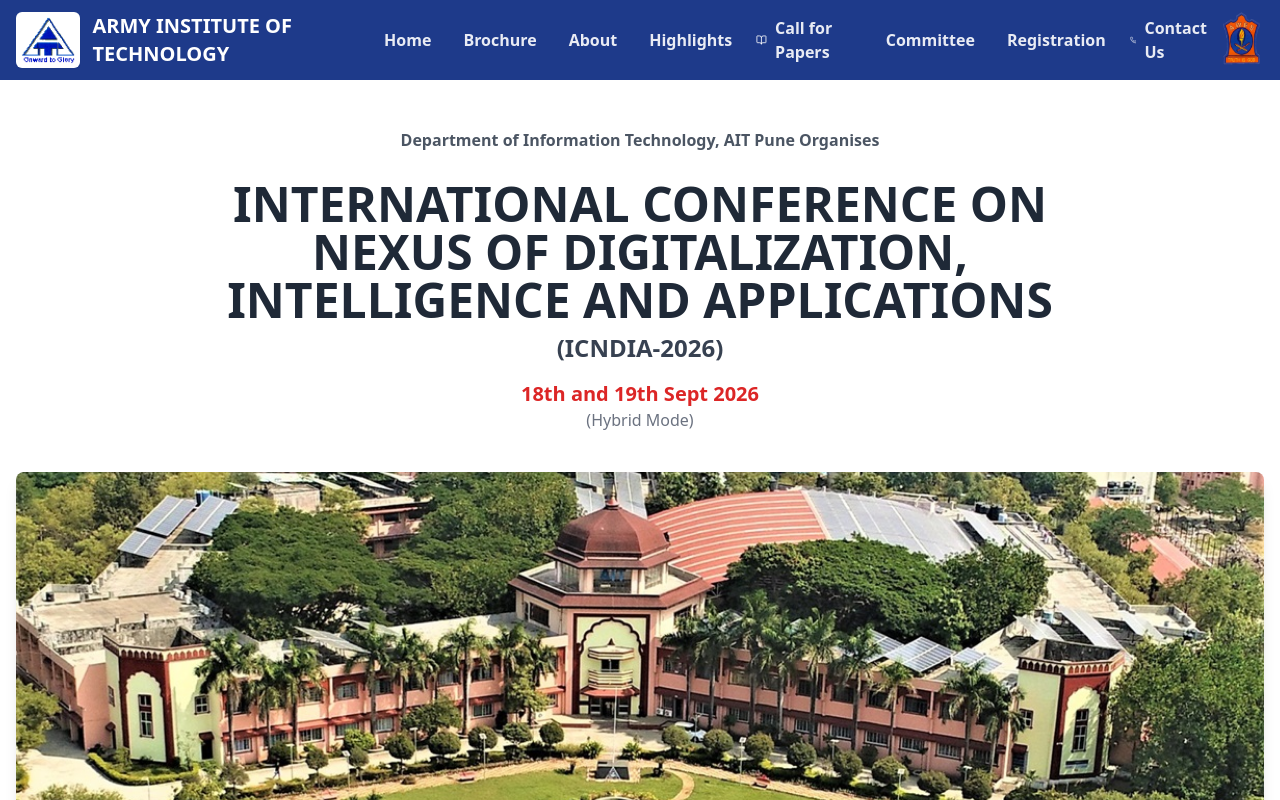
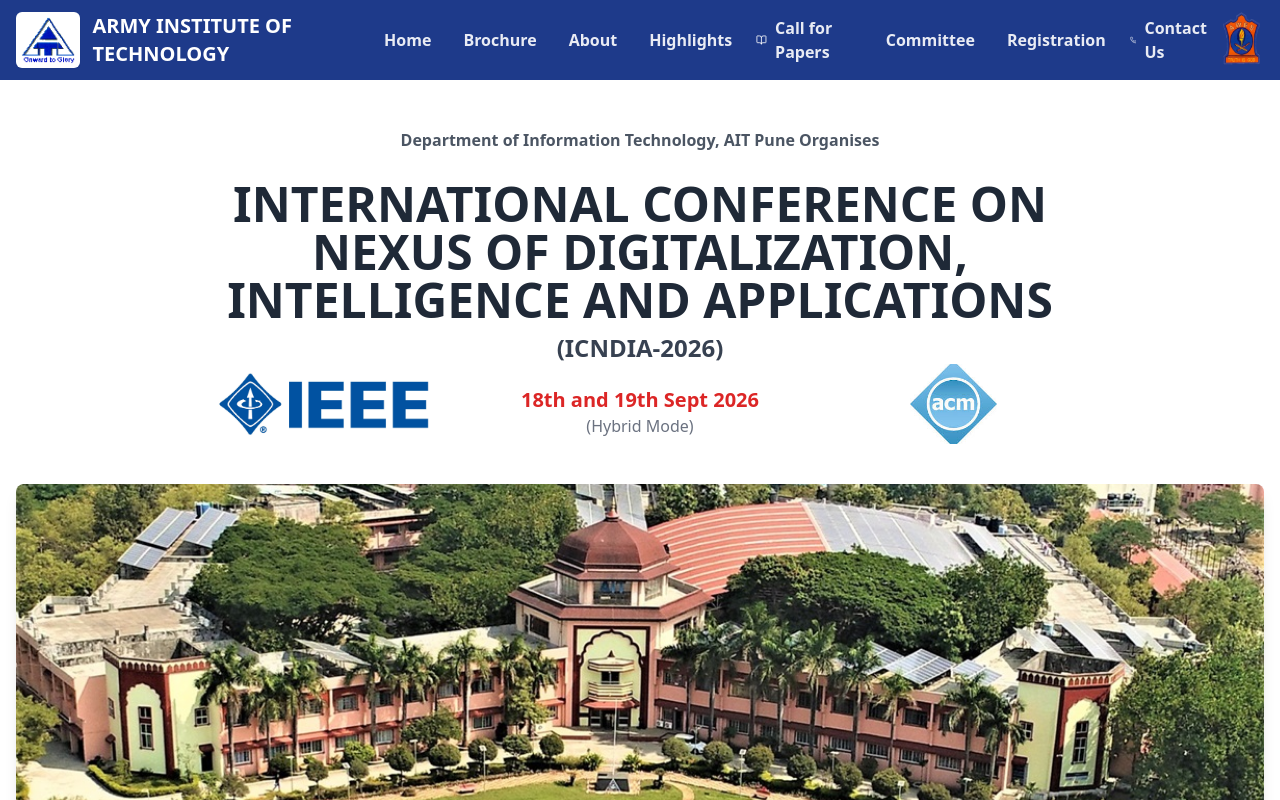
Before and after one commit to Rishabh-chandel/IEEE, a React (Create React App) app in the folder react-tailwind-css-starter-pack-main/: page / in a window 1280 px wide. Shown: the top 800 px of the page. Built offline with nearby package versions, Linux system fonts and the light colour scheme.

Commit message:
adding the logos in website

```diff
--- a/react-tailwind-css-starter-pack-main/src/App.jsx
+++ b/react-tailwind-css-starter-pack-main/src/App.jsx
@@ -7,6 +7,8 @@
 import LogoAIT from './Assets/Logo-AIT.gif';
 import LogoAWES from './Assets/Logo-AWES.gif';
 import BirdViewAIT from './Assets/Bird-View-AIT.jpg';
+import LogoIEEE from './Assets/ieee.jpg'
+import LogoACM from './Assets/acm.jpeg'
 import { motion } from 'framer-motion';
 import {  } from 'lucide-react';
 
@@ -270,12 +272,26 @@
         {/* This section contains the main title and hero image */}
         <div className="bg-white pt-12 pb-6 text-center m-auto w-[70%]">
             <p className="text-gray-600 font-bold pb-5">Department of Information Technology, AIT Pune Organises</p>
-            <h1 className="text-3xl md:text-4xl lg:text-5xl font-extrabold uppercase text-gray-800 mt-2 px-4 leading-tight">
+            <h1 className="text-3xl md:text-4xl lg:text-5xl font-extrabold uppercase text-gray-800 mt-2 px-4 leading-tight ">
                 {conferenceInfo.title}
             </h1>
             <p className="font-semibold text-2xl text-gray-700 mt-2">({conferenceInfo.acronym})</p>
-            <p className="text-red-600 font-bold text-xl mt-4">{conferenceInfo.date}</p>
-            <p className="text-gray-500">({conferenceInfo.mode})</p>
+
+            <div className='flex items-center justify-between w-screen max-h-max'>
+                  <div className='w-[30%] flex items-center justify-center'>
+                      <img src={LogoIEEE} className='h-20'/>
+                  </div>
+
+                  <div className='w-[40%]'>
+
+                      <p className="text-red-600 font-bold text-xl mt-4">{conferenceInfo.date}</p>
+                      <p className="text-gray-500">({conferenceInfo.mode})</p>
+                  </div>
+
+                  <div className='w-[30%] flex items-center justify-center'>
+                      <img src={LogoACM} className='h-20'/>
+                  </div>
+            </div>
         </div>
         <div className="container mx-auto px-4 mt-4">
             <div
@@ -353,7 +369,7 @@
       </div>
 
       {/* Paper Topics Horizontal Scroller */}
-      <div>
+      <div className='w-[80%] flex flex-col items-center m-auto'>
         <h3 className="text-2xl justify-center w-[100%] font-bold text-gray-700 mb-6 text-center mt-6">Paper Topics</h3>
         <div className="relative overflow-hidden">
           {/* Three lines for scrolling */}
```
